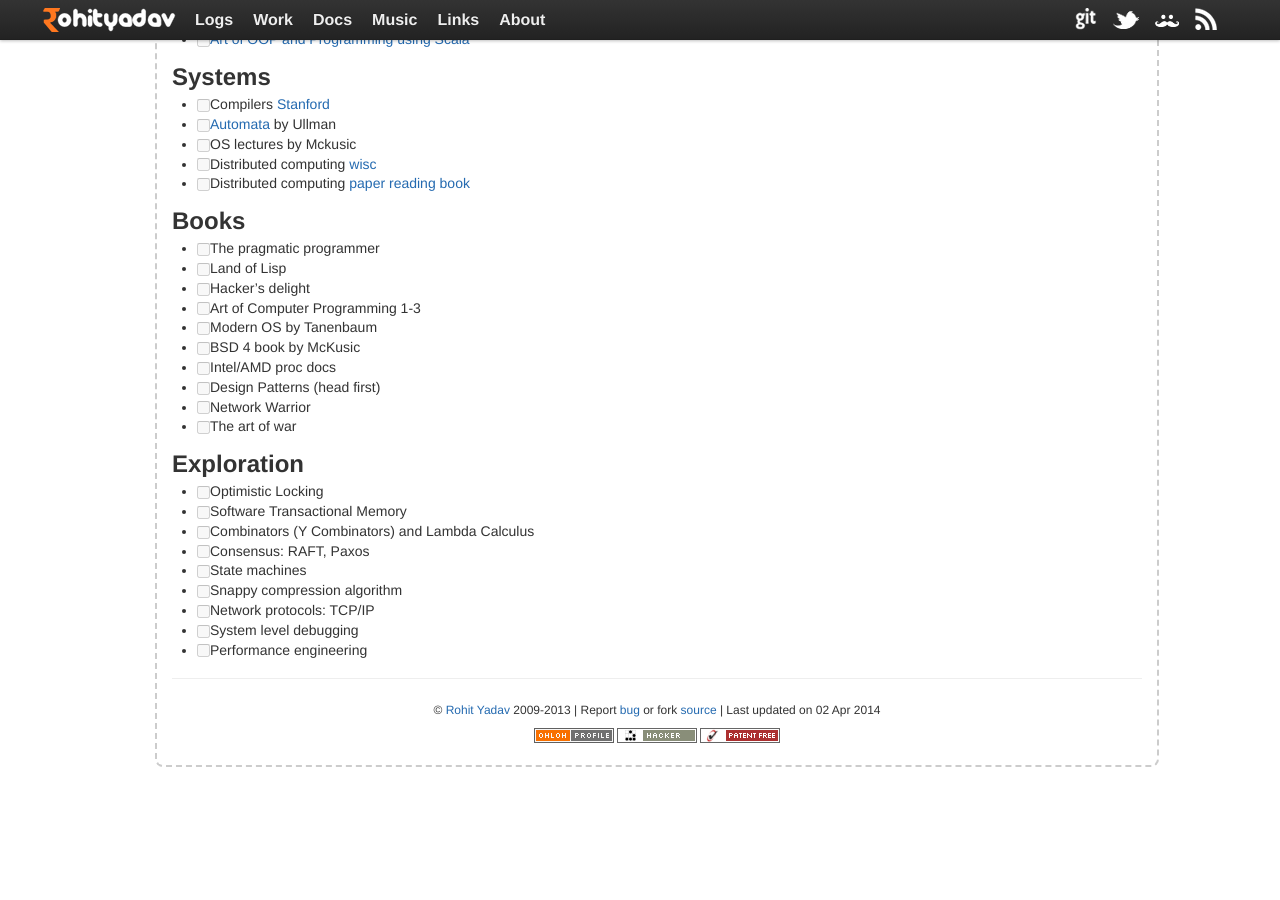
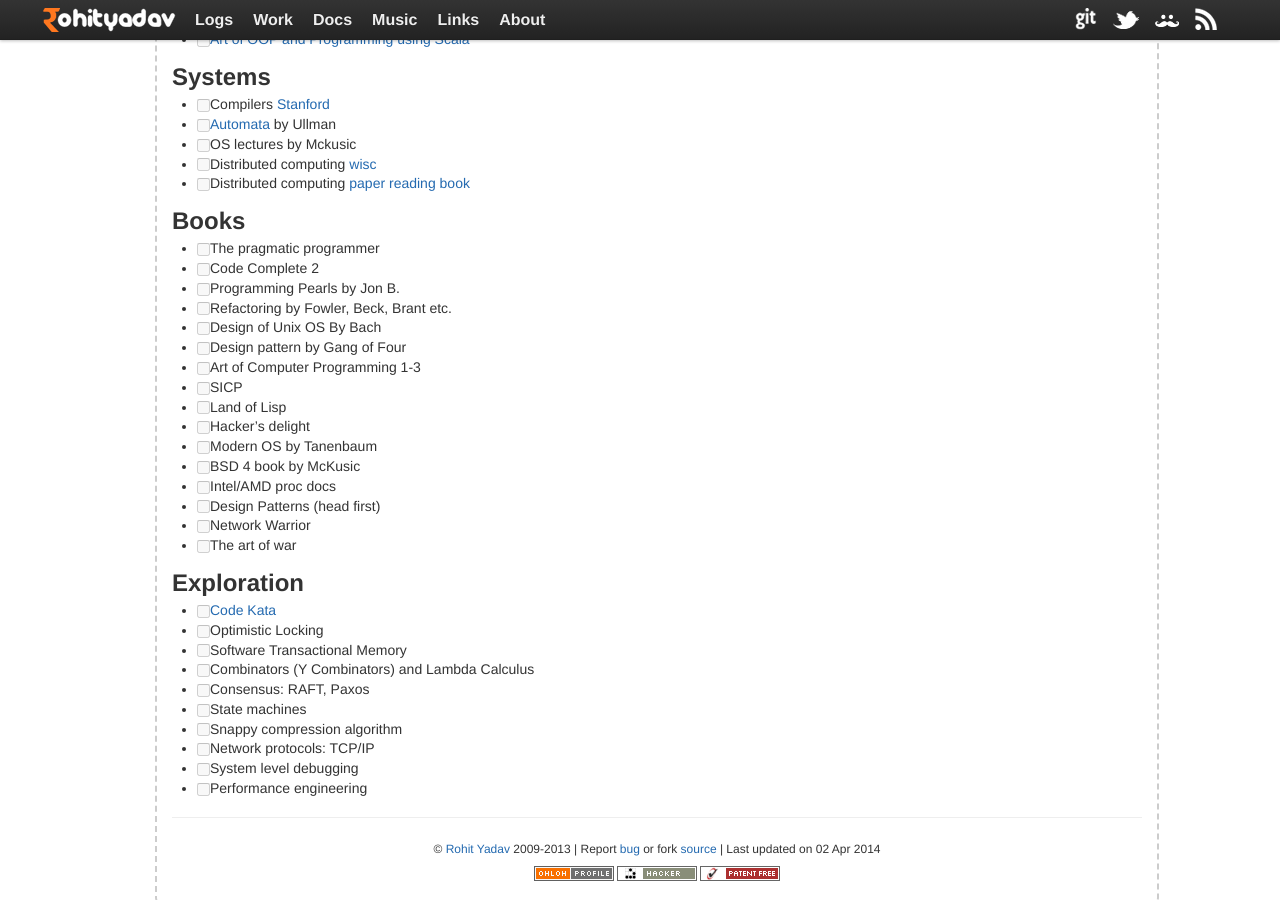
Before and after one commit to rohityadavcloud/rohityadavcloud.github.io, a Jekyll site: the page built from kaizen/index.markdown, in a window 1280 px wide and 900 px high, scrolled down 2217 px. Built offline with Jekyll 4.4.1, drawn with Linux system fonts in a browser that asks for light colours; Markdown is read by kramdown in place of the engine named in the settings; before the commit the page ends 3004 px from its top, so only the background shows below that.

Commit message:
kaizen: add more books and whatnot
Signed-off-by: Rohit Yadav <bhaisaab@baagi.org>

```diff
--- a/kaizen/index.markdown
+++ b/kaizen/index.markdown
@@ -132,9 +132,15 @@ tagline: List for 2014
 ## Books
 
 - [ ] The pragmatic programmer
+- [ ] Code Complete 2
+- [ ] Programming Pearls by Jon B.
+- [ ] Refactoring by Fowler, Beck, Brant etc.
+- [ ] Design of Unix OS By Bach
+- [ ] Design pattern by Gang of Four
+- [ ] Art of Computer Programming 1-3
+- [ ] SICP
 - [ ] Land of Lisp
 - [ ] Hacker's delight
-- [ ] Art of Computer Programming 1-3
 - [ ] Modern OS by Tanenbaum
 - [ ] BSD 4 book by McKusic
 - [ ] Intel/AMD proc docs
@@ -144,6 +150,7 @@ tagline: List for 2014
 
 ## Exploration
 
+- [ ] [Code Kata](http://codekata.com/kata/codekata-how-it-started/)
 - [ ] Optimistic Locking
 - [ ] Software Transactional Memory
 - [ ] Combinators (Y Combinators) and Lambda Calculus
```
